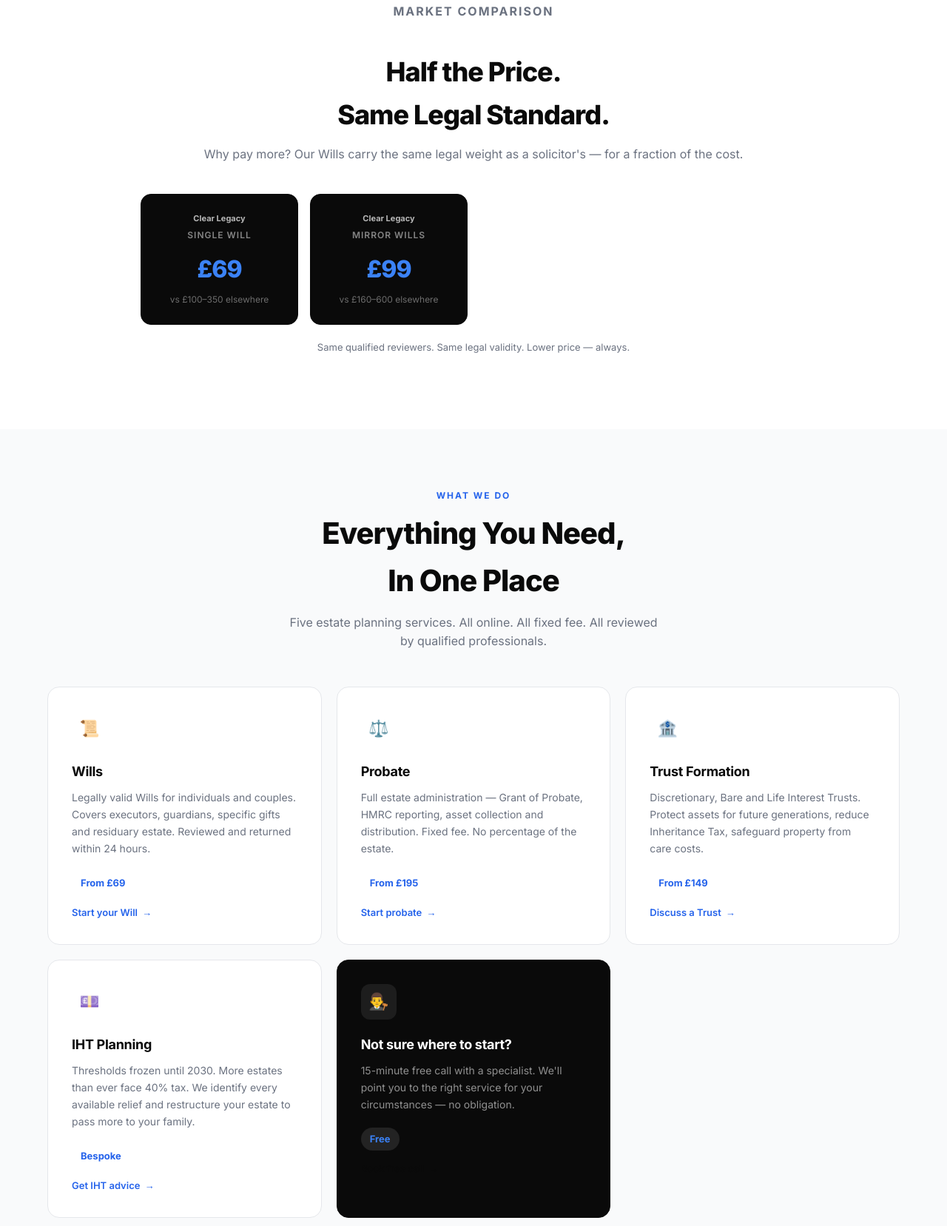
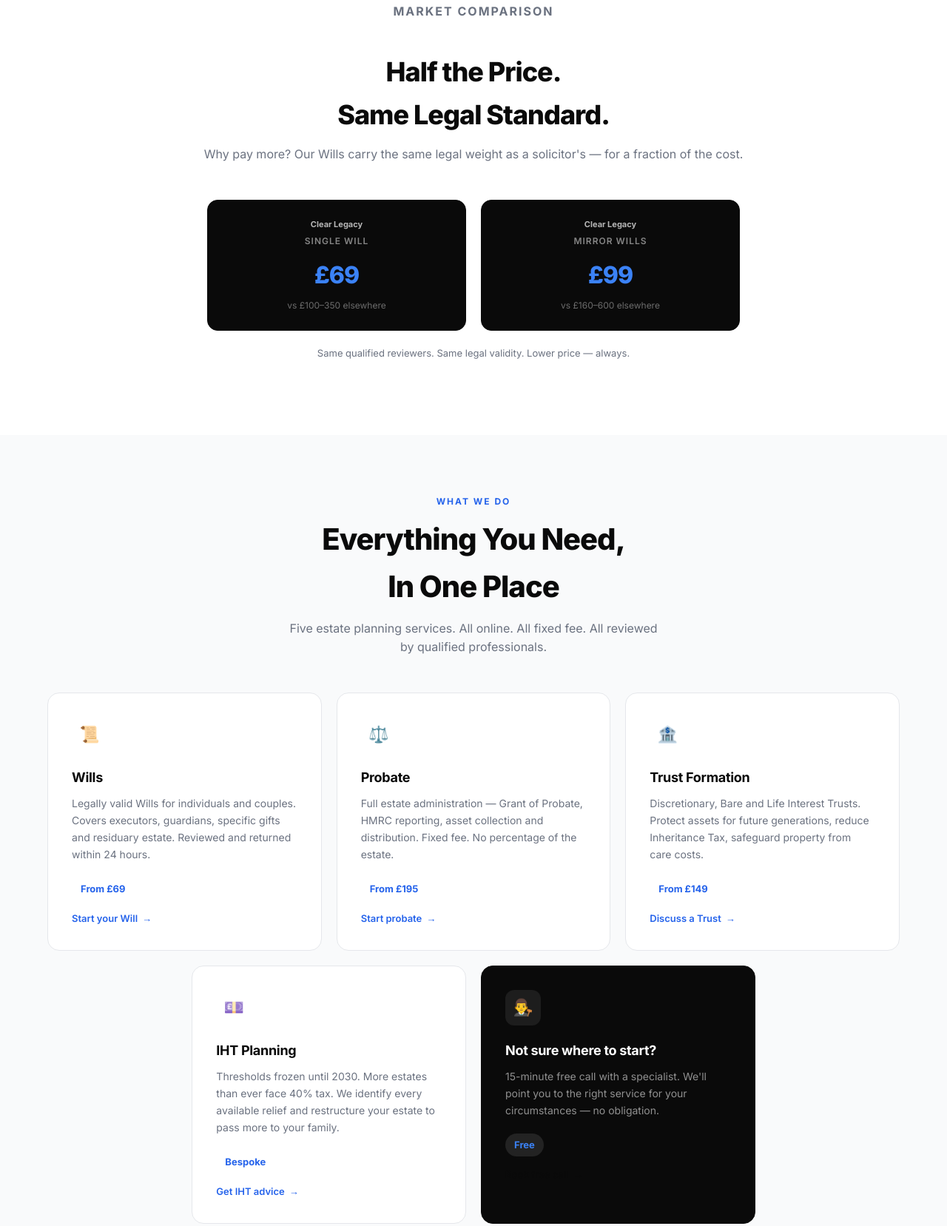
Before and after one commit to S7SSL/clearlegacy-site, a plain HTML site: page index.html in a window 1280 px wide. Shown: the part 1439-3096 px from the top of the page at 74% size. Drawn offline with Linux system fonts and the light colour scheme.

Commit message:
Re-balance grids after LPA removal: compare 2-col, services flex-center last row, pricing 2-col

```diff
--- a/index.html
+++ b/index.html
@@ -111,7 +111,7 @@
 .compare-inner{max-width:900px;margin:0 auto;text-align:center}
 .compare h2{font-size:clamp(24px,4vw,36px);font-weight:800;letter-spacing:-1px;margin-bottom:12px}
 .compare p{color:var(--grey);font-size:16px;margin-bottom:40px}
-.compare-grid{display:grid;grid-template-columns:repeat(4,1fr);gap:16px}
+.compare-grid{display:grid;grid-template-columns:repeat(2,1fr);gap:20px;max-width:720px;margin:48px auto 0}
 .compare-card{background:var(--bg-soft);border:1px solid var(--border);border-radius:14px;padding:24px 20px;text-align:center}
 .compare-card.ours{background:var(--dark);border-color:var(--dark)}
 .compare-card .service{font-size:12px;font-weight:600;color:var(--grey);text-transform:uppercase;letter-spacing:1px;margin-bottom:10px}
@@ -126,7 +126,7 @@
 .section-tag{font-size:12px;font-weight:700;color:var(--blue);text-transform:uppercase;letter-spacing:2px;margin-bottom:10px}
 .section-title{font-size:clamp(26px,4vw,40px);font-weight:800;letter-spacing:-1px;color:var(--dark);margin-bottom:12px}
 .section-sub{font-size:16px;color:var(--grey);max-width:520px;margin:0 auto}
-.services-grid{max-width:1200px;margin:0 auto;display:grid;grid-template-columns:repeat(3,1fr);gap:20px}
+.services-grid{max-width:1200px;margin:0 auto;display:flex;flex-wrap:wrap;justify-content:center;gap:20px}.services-grid>.svc-card{flex:1 1 calc((100% - 40px) / 3);max-width:calc((100% - 40px) / 3);min-width:280px;box-sizing:border-box}
 .svc-card{background:#fff;border:1px solid var(--border);border-radius:16px;padding:32px;transition:all .25s;cursor:pointer}
 .svc-card:hover{border-color:var(--blue);box-shadow:0 12px 40px rgba(0,0,0,.08);transform:translateY(-2px)}
 .svc-icon{width:48px;height:48px;background:var(--green-light);border-radius:12px;display:flex;align-items:center;justify-content:center;font-size:22px;margin-bottom:20px}
@@ -151,7 +151,7 @@
 .step-desc{font-size:13px;color:var(--grey);line-height:1.6} /* PRICING */
 .pricing{padding:80px 5%;background:var(--bg-soft)}
 .pricing-inner{max-width:1100px;margin:0 auto}
-.pricing-grid{display:grid;grid-template-columns:repeat(3,1fr);gap:20px;margin-top:48px}
+.pricing-grid{display:grid;grid-template-columns:repeat(2,1fr);gap:24px;margin:48px auto 0;max-width:820px}
 .price-card{background:#fff;border:1px solid var(--border);border-radius:20px;padding:36px 32px;position:relative;transition:all .2s}
 .price-card:hover{box-shadow:0 16px 48px rgba(0,0,0,.1)}
 .price-card.popular{background:var(--dark);border-color:var(--dark)}
```
